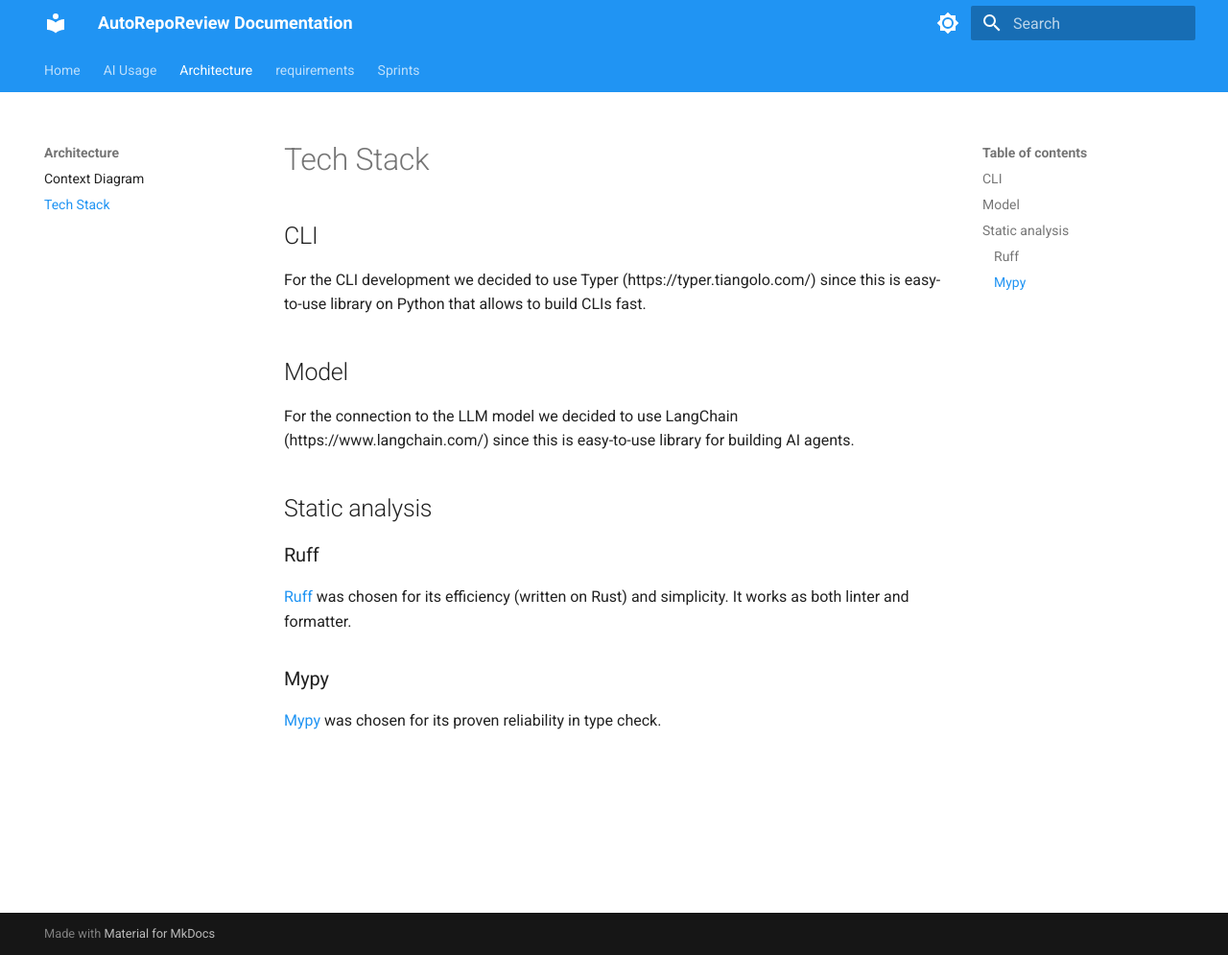
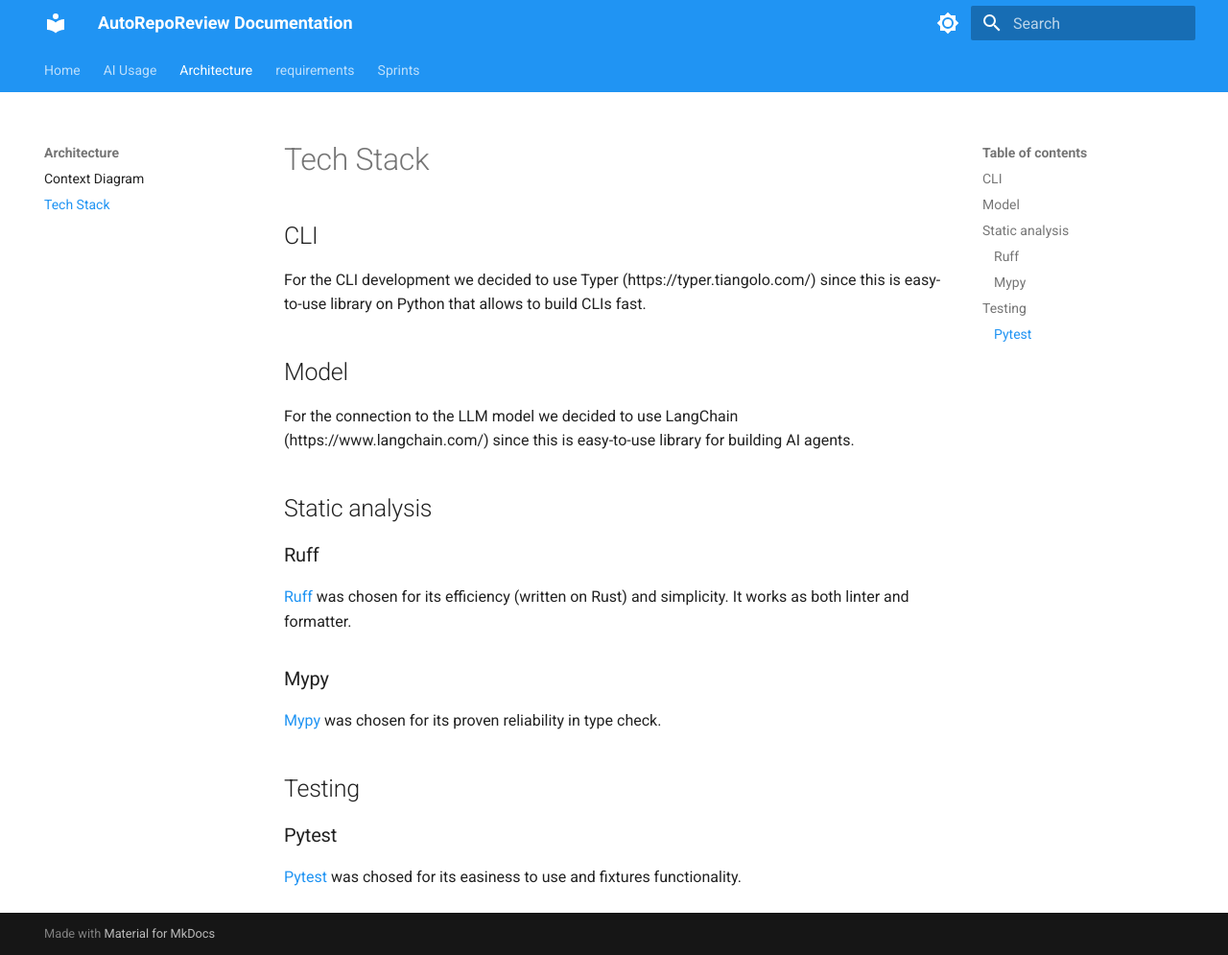
Before and after one commit to AutoRepoReviewITPD/AutoRepoReview, an MkDocs documentation site: the page built from docs/architecture/tech-stack.md, in a window 1280 px wide and 995 px high. Shown: the whole window at 96% size. Built offline with MkDocs 1.6.1 and Material for MkDocs 9.7.7, drawn with Linux system fonts in a browser that asks for light colours.

Commit message:
add pytest

```diff
--- a/docs/architecture/tech-stack.md
+++ b/docs/architecture/tech-stack.md
@@ -17,3 +17,9 @@ For the connection to the LLM model we decided to use LangChain (https://www.lan
 ### Mypy
 
 [Mypy](https://github.com/python/mypy) was chosen for its proven reliability in type check.
+
+## Testing
+
+### Pytest
+
+[Pytest](https://docs.pytest.org/en/stable/) was chosed for its easiness to use and fixtures functionality.
```
